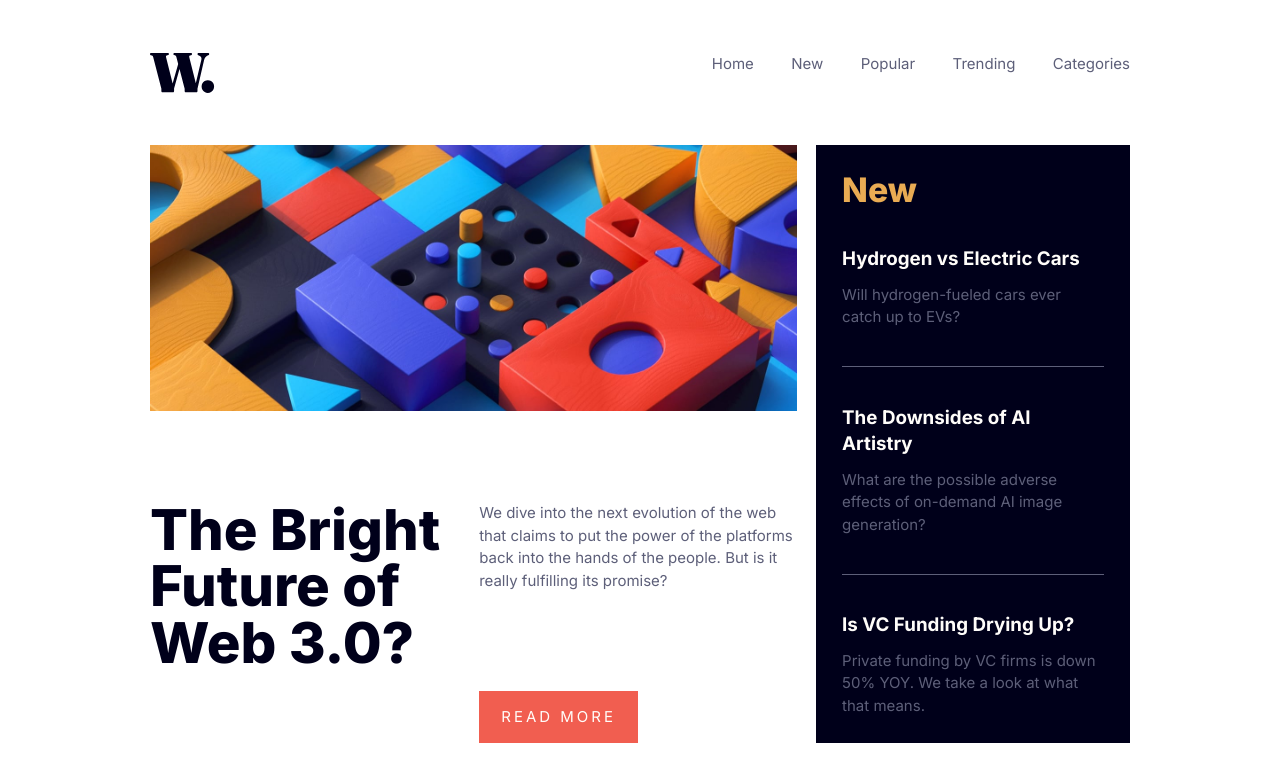
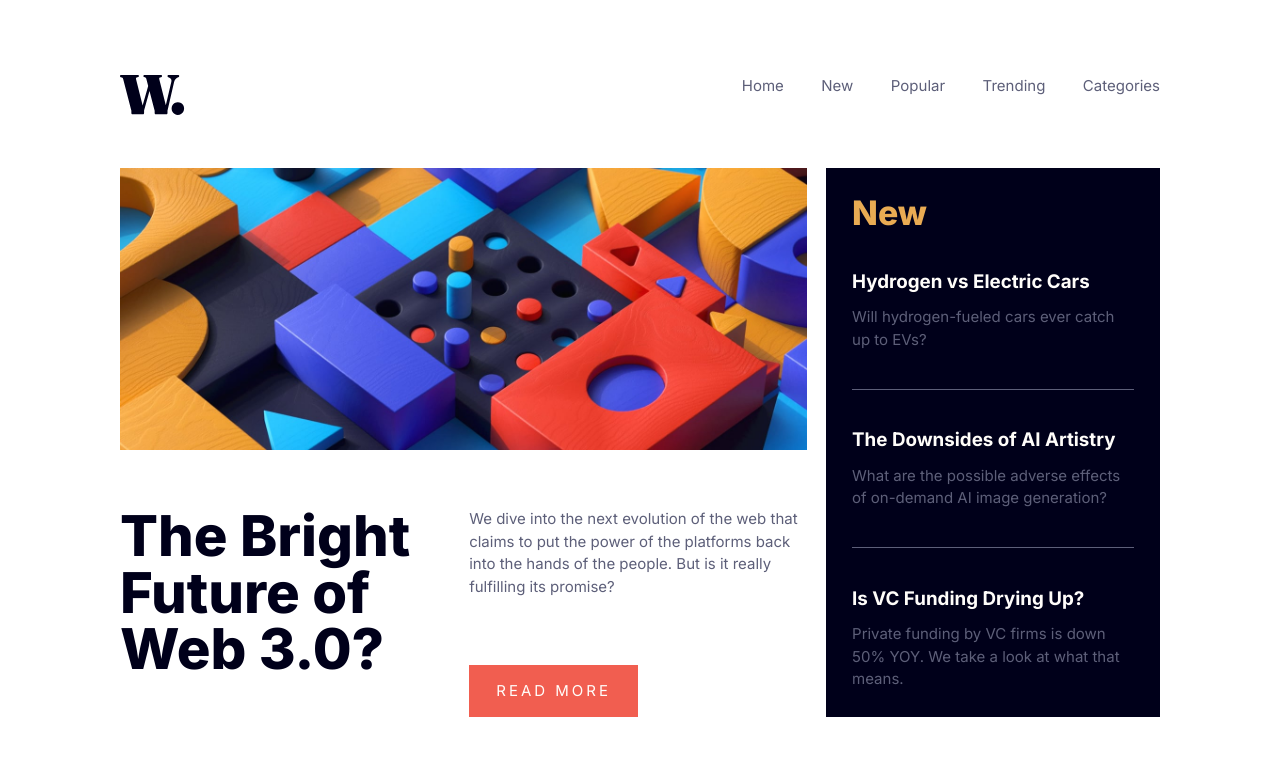
Before and after one commit to mujabom/new-homepage, a React (Vite) app: page / in a window 1280 px wide. Shown: the top 771 px of the page. Built offline with nearby package versions, Linux system fonts and the light colour scheme.

Commit message:
new paddings

```diff
--- a/src/App.tsx
+++ b/src/App.tsx
@@ -8,7 +8,7 @@ export default function App() {
   const isLarge = useMediaQuery("(min-width: 768px)");
   return (
     <div className="flex w-full justify-center">
-    <div className="flex flex-col gap-14 px-4 py-14 md:px-40 max-w-[90rem]">
+    <div className="flex flex-col gap-14 px-4 py-20 md:px-32 max-w-[90rem]">
       <Header />
       <main className="grid grid-cols-1 gap-5 md:grid-cols-3">
         <img
```
